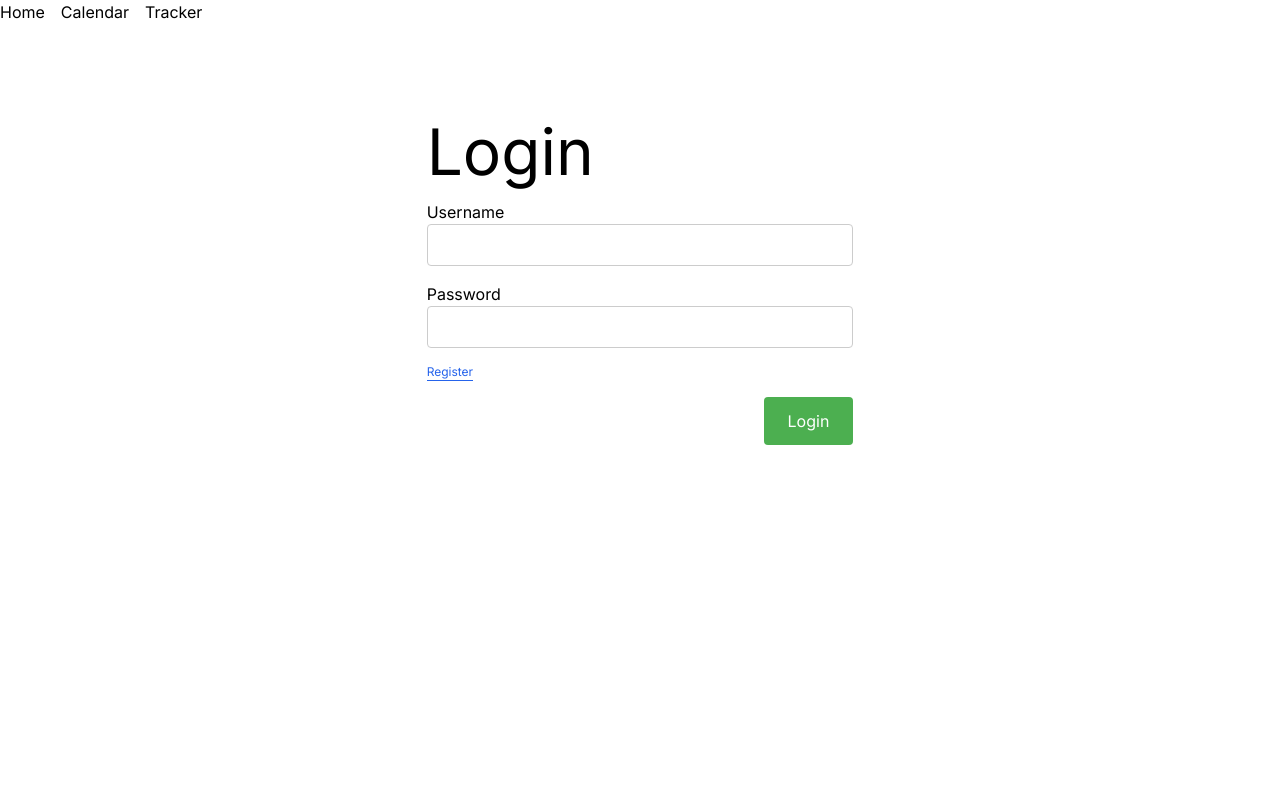
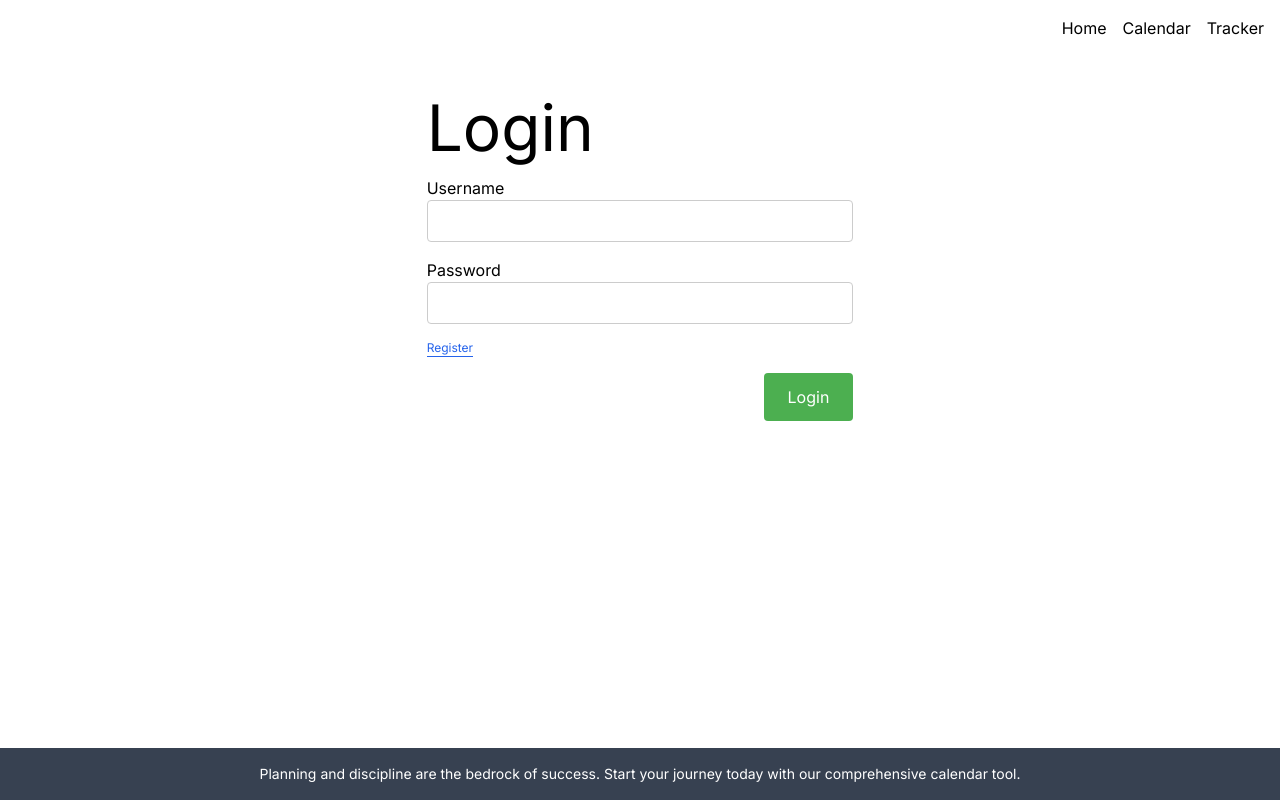
Before and after one commit to aitor-i/standard-directive-n2-web, a Next.js app: page /login in a window 1280 px wide. Built offline with nearby package versions, Linux system fonts and the light colour scheme.

Commit message:
ADD - Footer and navigation to Login page

```diff
--- a/src/pages/LoginPage/LoginPage.tsx
+++ b/src/pages/LoginPage/LoginPage.tsx
@@ -1,4 +1,5 @@
 import { isValidEmail } from '@/application/isValidEmail/isValidEmail';
+import Footer from '@/components/Footer/Footer';
 import NavigationMenu from '@/components/NavigationMenu/NavigationMenu'
 import { Toast } from '@/components/Toast/Toast';
 import { FetchParams, useFetch } from '@/hooks/useFetch/useFeltch'
@@ -43,7 +44,9 @@ export default function LoginPage() {
     redirect("/calendar")
   }
   return (<section className='flex-1, flex flex-col  h-screen'>
-    <NavigationMenu />
+    <div className="fixed top-4 right-4">
+      <NavigationMenu />
+    </div>
     {response?.message && <Toast message={response.message} type={responseObject?.ok ? 't-success' : 't-error'} />}
     <div className='flex mt-20 flex-1  self-center flex-col w-1/3'>
 
@@ -68,5 +71,6 @@ export default function LoginPage() {
       </form>
     </div>
 
+    <Footer />
   </section>)
 }
```
